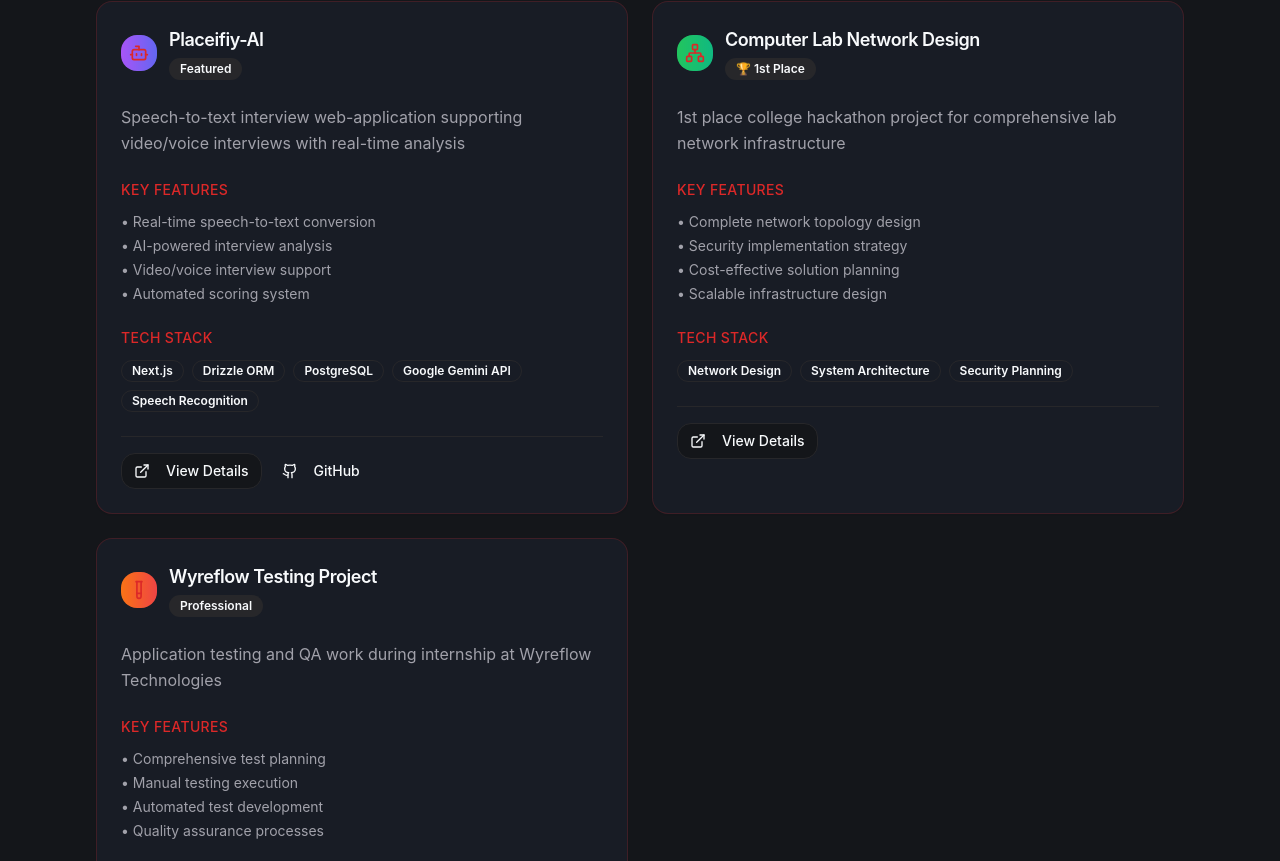
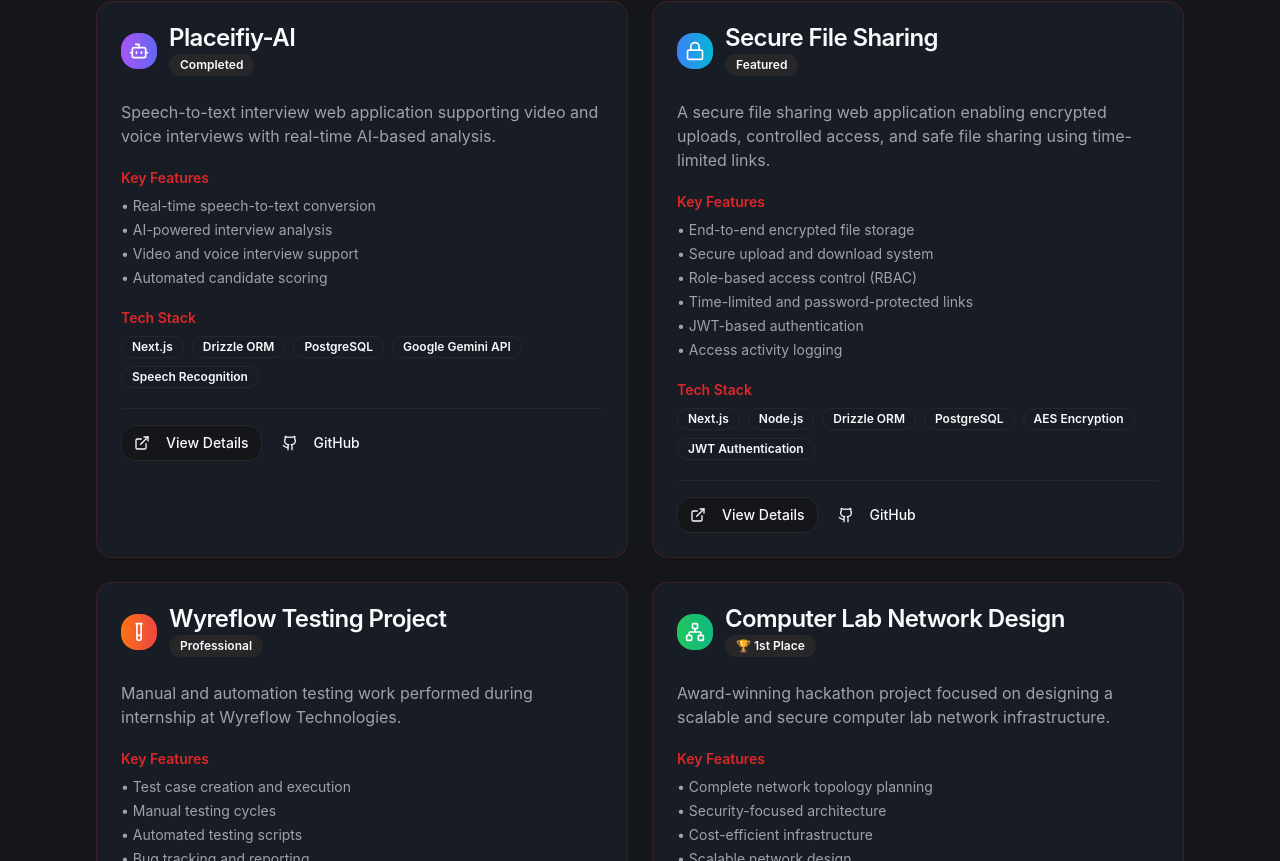
Before and after one commit to narayan24x7/my-portfolio, a React (Vite) app: page / in a window 1280 px wide. Shown: the part 2859-3720 px from the top of the page. Built offline with nearby package versions, Linux system fonts and the light colour scheme.

Commit message:
Initial commit

```diff
--- a/src/components/Portfolio/Projects.tsx
+++ b/src/components/Portfolio/Projects.tsx
@@ -1,4 +1,5 @@
 "use client";
+
 import { useState } from "react";
 import { Card, CardContent, CardHeader, CardTitle } from "@/components/ui/card";
 import { Button } from "@/components/ui/button";
@@ -9,7 +10,8 @@ import {
   Bot,
   Network,
   TestTube,
-  Filter
+  Filter,
+  Lock
 } from "lucide-react";
 import {
   Dialog,
@@ -25,7 +27,7 @@ const projects = [
     title: "Placeifiy-AI",
     category: "AI",
     description:
-      "Speech-to-text interview web-application supporting video/voice interviews with real-time analysis",
+      "Speech-to-text interview web application supporting video and voice interviews with real-time AI-based analysis.",
     tech: [
       "Next.js",
       "Drizzle ORM",
@@ -36,71 +38,104 @@ const projects = [
     features: [
       "Real-time speech-to-text conversion",
       "AI-powered interview analysis",
-      "Video/voice interview support",
-      "Automated scoring system"
+      "Video and voice interview support",
+      "Automated candidate scoring"
     ],
-    status: "Featured",
+    status: "Completed",
     icon: Bot,
     color: "from-purple-500 to-indigo-500",
     githubLink: "https://github.com/narayan24x7/Placeifiy-AI"
   },
   {
     id: 2,
-    title: "Computer Lab Network Design",
-    category: "Hackathon",
+    title: "Secure File Sharing",
+    category: "Security",
     description:
-      "1st place college hackathon project for comprehensive lab network infrastructure",
-    tech: ["Network Design", "System Architecture", "Security Planning"],
+      "A secure file sharing web application enabling encrypted uploads, controlled access, and safe file sharing using time-limited links.",
+    tech: [
+      "Next.js",
+      "Node.js",
+      "Drizzle ORM",
+      "PostgreSQL",
+      "AES Encryption",
+      "JWT Authentication"
+    ],
     features: [
-      "Complete network topology design",
-      "Security implementation strategy",
-      "Cost-effective solution planning",
-      "Scalable infrastructure design"
+      "End-to-end encrypted file storage",
+      "Secure upload and download system",
+      "Role-based access control (RBAC)",
+      "Time-limited and password-protected links",
+      "JWT-based authentication",
+      "Access activity logging"
     ],
-    status: "🏆 1st Place",
-    icon: Network,
-    color: "from-green-500 to-emerald-500",
+    status: "Featured",
+    icon: Lock,
+    color: "from-blue-500 to-cyan-500",
+    githubLink: "https://github.com/narayan24x7/secure-file-sharing"
   },
   {
     id: 3,
     title: "Wyreflow Testing Project",
     category: "Testing",
     description:
-      "Application testing and QA work during internship at Wyreflow Technologies",
-    tech: ["Manual Testing", "Test Automation", "Bug Reporting", "QA Processes"],
+      "Manual and automation testing work performed during internship at Wyreflow Technologies.",
+    tech: [
+      "Manual Testing",
+      "Automation Testing",
+      "Bug Reporting",
+      "QA Processes"
+    ],
     features: [
-      "Comprehensive test planning",
-      "Manual testing execution",
-      "Automated test development",
-      "Quality assurance processes"
+      "Test case creation and execution",
+      "Manual testing cycles",
+      "Automated testing scripts",
+      "Bug tracking and reporting"
     ],
     status: "Professional",
     icon: TestTube,
-    color: "from-orange-500 to-red-500",
+    color: "from-orange-500 to-red-500"
+  },
+  {
+    id: 4,
+    title: "Computer Lab Network Design",
+    category: "Hackathon",
+    description:
+      "Award-winning hackathon project focused on designing a scalable and secure computer lab network infrastructure.",
+    tech: ["Network Design", "System Architecture", "Security Planning"],
+    features: [
+      "Complete network topology planning",
+      "Security-focused architecture",
+      "Cost-efficient infrastructure",
+      "Scalable network design"
+    ],
+    status: "🏆 1st Place",
+    icon: Network,
+    color: "from-green-500 to-emerald-500"
   }
 ];
 
-const categories = ["All", "AI", "Development", "Testing", "Hackathon"];
+const categories = ["All", "AI", "Security", "Testing", "Hackathon"];
 
 export const Projects = () => {
   const [selectedCategory, setSelectedCategory] = useState("All");
-  const [selectedProject, setSelectedProject] = useState(null);
+  const [selectedProject, setSelectedProject] = useState<any>(null);
 
   const filteredProjects =
     selectedCategory === "All"
       ? projects
-      : projects.filter((project) => project.category === selectedCategory);
+      : projects.filter(
+          (project) => project.category === selectedCategory
+        );
 
   return (
     <section id="portfolio" className="py-20 px-4">
-      <div className="container max-w-6xl mx-auto">
-        <div className="space-y-12">
+      <div className="container max-w-6xl mx-auto space-y-12">
         {/* Header */}
         <div className="text-center space-y-4">
           <h2 className="text-4xl lg:text-5xl font-bold">Featured Projects</h2>
           <p className="text-xl text-muted-foreground max-w-3xl mx-auto">
-              A showcase of technical projects spanning AI, web development, and
-              testing
+            A showcase of technical projects across AI, security, testing,
+            and networking.
           </p>
         </div>
 
@@ -126,61 +161,49 @@ export const Projects = () => {
             return (
               <Card
                 key={project.id}
-                  className="border-primary/20 hover:border-primary/40 transition-all group hover:shadow-lg"
+                className="border-primary/20 hover:border-primary/40 transition-all hover:shadow-lg"
               >
                 <CardHeader>
-                    <div className="flex items-start justify-between">
                   <div className="flex items-center gap-3">
                     <div
-                          className={`p-2 rounded-lg bg-gradient-to-r ${project.color} bg-opacity-20`}
+                      className={`p-2 rounded-lg bg-gradient-to-r ${project.color}`}
                     >
-                          <IconComponent className="h-5 w-5 text-primary" />
+                      <IconComponent className="h-5 w-5 text-white" />
                     </div>
                     <div>
-                          <CardTitle className="text-lg">
-                            {project.title}
-                          </CardTitle>
+                      <CardTitle>{project.title}</CardTitle>
                       <Badge variant="secondary" className="mt-1">
                         {project.status}
                       </Badge>
                     </div>
                   </div>
-                    </div>
                 </CardHeader>
-                  <CardContent className="space-y-6">
-                    <p className="text-muted-foreground leading-relaxed">
+
+                <CardContent className="space-y-5">
+                  <p className="text-muted-foreground">
                     {project.description}
                   </p>
 
                   {/* Features */}
-                    <div className="space-y-3">
-                      <h4 className="font-medium text-sm uppercase tracking-wide text-primary">
+                  <div>
+                    <h4 className="text-sm font-semibold text-primary">
                       Key Features
                     </h4>
-                      <ul className="space-y-1">
-                        {project.features.map((feature, idx) => (
-                          <li
-                            key={idx}
-                            className="text-sm text-muted-foreground"
-                          >
-                            • {feature}
-                          </li>
+                    <ul className="mt-2 space-y-1 text-sm text-muted-foreground">
+                      {project.features.map((feature: string, idx: number) => (
+                        <li key={idx}>• {feature}</li>
                       ))}
                     </ul>
                   </div>
 
                   {/* Tech Stack */}
-                    <div className="space-y-3">
-                      <h4 className="font-medium text-sm uppercase tracking-wide text-primary">
+                  <div>
+                    <h4 className="text-sm font-semibold text-primary">
                       Tech Stack
                     </h4>
-                      <div className="flex flex-wrap gap-2">
-                        {project.tech.map((tech, idx) => (
-                          <Badge
-                            key={idx}
-                            variant="outline"
-                            className="text-xs"
-                          >
+                    <div className="mt-2 flex flex-wrap gap-2">
+                      {project.tech.map((tech: string, idx: number) => (
+                        <Badge key={idx} variant="outline">
                           {tech}
                         </Badge>
                       ))}
@@ -188,14 +211,13 @@ export const Projects = () => {
                   </div>
 
                   {/* Actions */}
-                    <div className="flex gap-2 pt-4 border-t border-border">
+                  <div className="flex gap-2 pt-4 border-t">
                     <Button
                       variant="outline"
                       size="sm"
-                        className="group"
                       onClick={() => setSelectedProject(project)}
                     >
-                        <ExternalLink className="mr-2 h-4 w-4 transition-transform group-hover:scale-110" />
+                      <ExternalLink className="mr-2 h-4 w-4" />
                       View Details
                     </Button>
                     {project.githubLink && (
@@ -204,8 +226,8 @@ export const Projects = () => {
                         target="_blank"
                         rel="noopener noreferrer"
                       >
-                          <Button variant="ghost" size="sm" className="group">
-                            <Github className="mr-2 h-4 w-4 transition-transform group-hover:scale-110" />
+                        <Button variant="ghost" size="sm">
+                          <Github className="mr-2 h-4 w-4" />
                           GitHub
                         </Button>
                       </a>
@@ -224,16 +246,15 @@ export const Projects = () => {
             target="_blank"
             rel="noopener noreferrer"
           >
-              <Button variant="outline" size="lg" className="group">
+            <Button variant="outline" size="lg">
               View All Projects
-                <ExternalLink className="ml-2 h-4 w-4 transition-transform group-hover:scale-110" />
+              <ExternalLink className="ml-2 h-4 w-4" />
             </Button>
           </a>
         </div>
       </div>
-      </div>
 
-      {/* Dialog for Project Details */}
+      {/* Project Details Dialog */}
       <Dialog
         open={!!selectedProject}
         onOpenChange={() => setSelectedProject(null)}
@@ -247,19 +268,25 @@ export const Projects = () => {
                   {selectedProject.description}
                 </DialogDescription>
               </DialogHeader>
-              <div className="mt-4">
-                <h4 className="font-semibold mb-2">Technologies:</h4>
-                <ul className="list-disc list-inside text-sm text-gray-600">
-                  {selectedProject.tech.map((t, idx) => (
-                    <li key={idx}>{t}</li>
+
+              <div className="mt-4 space-y-4">
+                <div>
+                  <h4 className="font-semibold">Technologies</h4>
+                  <ul className="list-disc list-inside text-sm text-muted-foreground">
+                    {selectedProject.tech.map((t: string, i: number) => (
+                      <li key={i}>{t}</li>
                     ))}
                   </ul>
-                <h4 className="font-semibold mt-4 mb-2">Features:</h4>
-                <ul className="list-disc list-inside text-sm text-gray-600">
-                  {selectedProject.features.map((f, idx) => (
-                    <li key={idx}>{f}</li>
+                </div>
+
+                <div>
+                  <h4 className="font-semibold">Features</h4>
+                  <ul className="list-disc list-inside text-sm text-muted-foreground">
+                    {selectedProject.features.map((f: string, i: number) => (
+                      <li key={i}>{f}</li>
                     ))}
                   </ul>
+                </div>
               </div>
             </>
           )}
```
Lines whose indentation alone changed are shown as unchanged.
